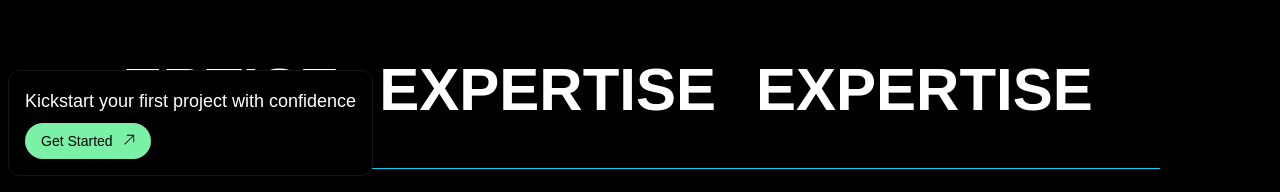
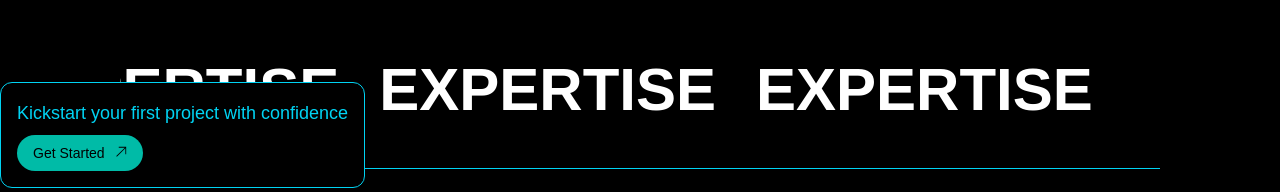
Before and after one commit to Vijendra2016/shopifytaskerwebapp, a Next.js app: page / in a window 1280 px wide. Shown: the part 608-800 px from the top of the page. Built offline with nearby package versions, Linux system fonts and the light colour scheme; no server answers; what tailwindcss-animated would draw is missing.

Commit message:
color theory added

```diff
--- a/src/app/components/Navbar.tsx
+++ b/src/app/components/Navbar.tsx
@@ -58,7 +58,7 @@ const [showModal, setShowModal] = useState(false);
 
          <button
                   onClick={() => setShowModal(true)}
-                  className=" cursor-pointer inline-flex items-center bg-teal-500 text-black px-4 py-2 rounded-full text-sm font-medium hover:bg-teal-800  hover:text-black transition"
+                  className=" cursor-pointer inline-flex items-center bg-teal-500 text-black px-4 py-2 rounded-full text-sm font-medium hover:bg-teal-00  hover:text-black transition"
                   >
                  Create Task <TfiArrowRight/>
                 </button>
--- a/src/app/components/WelcomeCard.tsx
+++ b/src/app/components/WelcomeCard.tsx
@@ -17,16 +17,16 @@ export default function WelcomeCard() {
     <>
       <div
         onClick={handleCardClick}
-        className="fixed bottom-4 left-2 bg-black border shadow-lg p-4 rounded-xl z-40 max-w-sm cursor-pointer"
+        className="fixed bottom-1 righ-2 bg-black border  border-cyan-400 shadow-lg p-4 rounded-xl z-40 max-w-sm cursor-pointer"
       >
-        <p className="text-white text-lg mb-2">
+        <p className="text-cyan-400 text-lg mb-2">
         Kickstart your first project with confidence
         </p>
         <LocationMessage/>
 
         <button
           onClick={() => setShowModal(true)}
-          className=" cursor-pointer  animate-wiggle animate-infinite inline-flex items-center bg-green-300 text-black px-4 py-2 rounded-full text-sm font-medium hover:bg-blue-400  transition"
+          className=" cursor-pointer   inline-flex items-center bg-teal-500  text-black px-4 py-2 rounded-full text-sm font-medium hover:bg-blue-400  transition"
         >
           Get Started
           <TfiArrowTopRight className="ml-2" />
```
